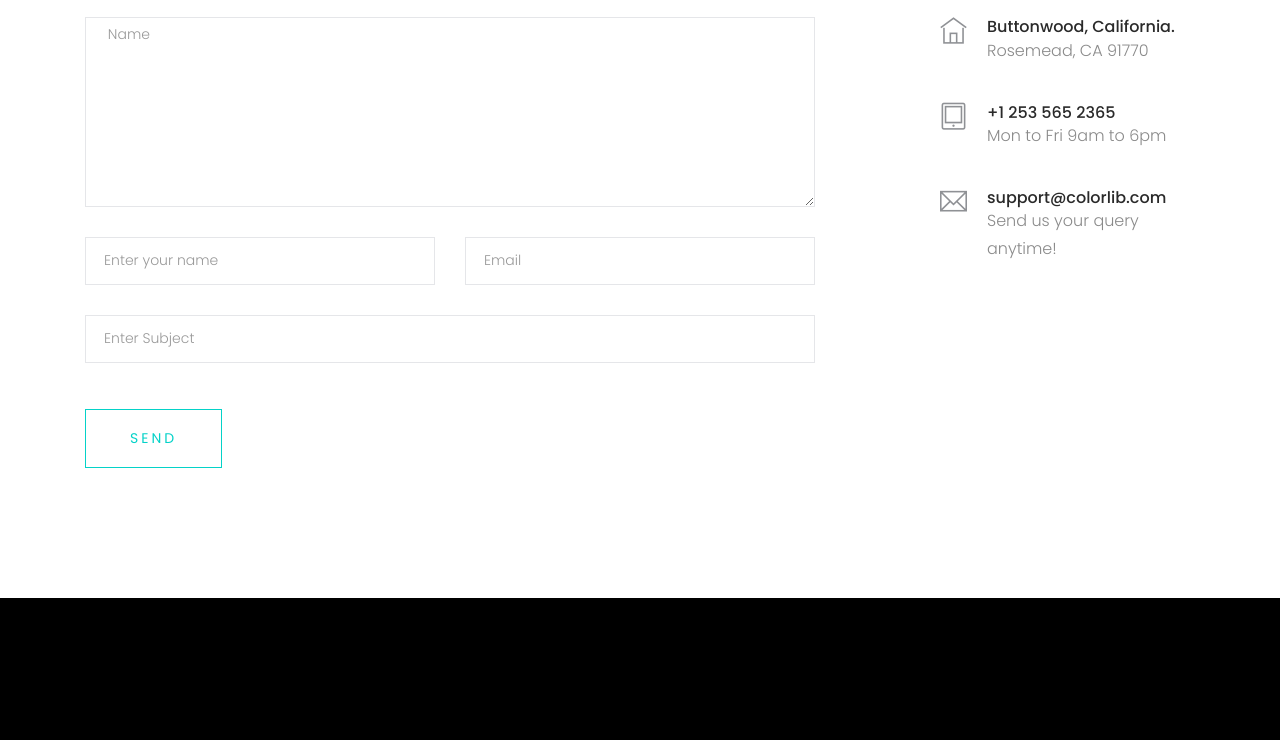
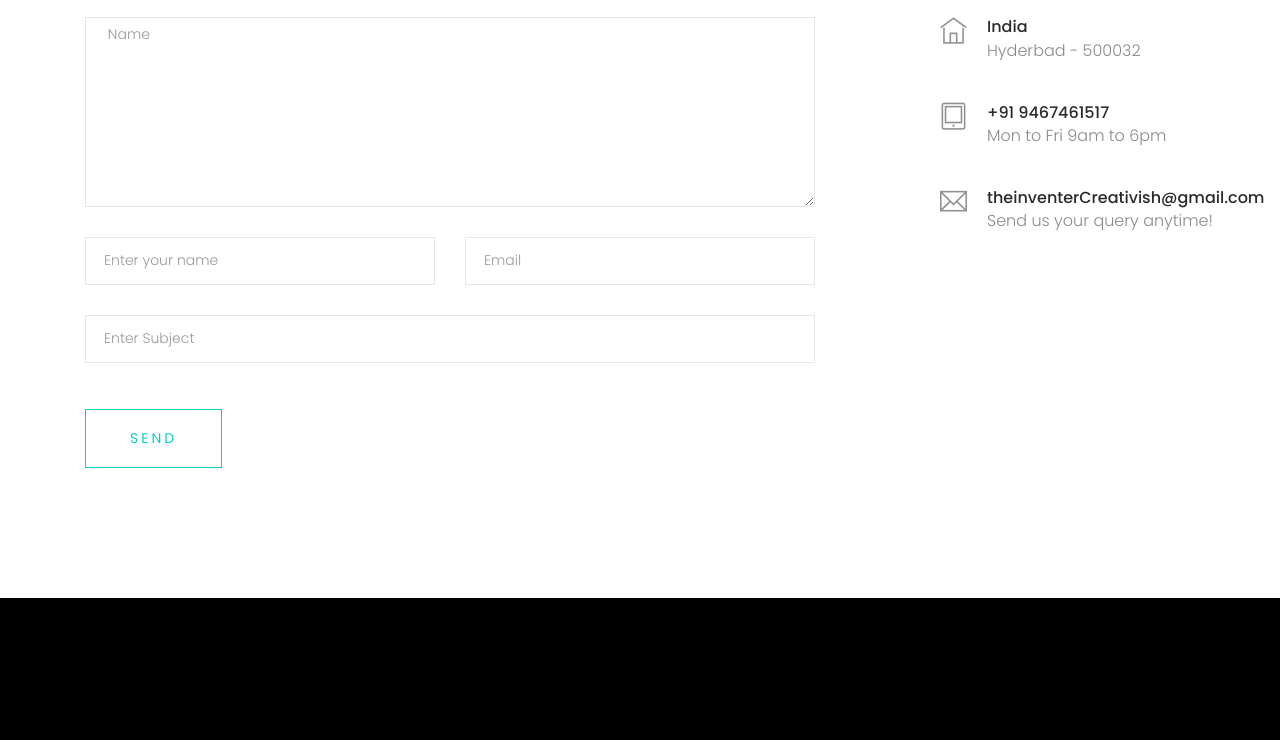
Before and after one commit to ajay109458/creativish, a plain HTML site: page contact.html in a window 1280 px wide. Shown: the part 1247-1987 px from the top of the page. Drawn offline with Linux system fonts and the light colour scheme; some packages are replaced by stand-ins of ours.

Commit message:
changed address

```diff
--- a/contact.html
+++ b/contact.html
@@ -177,21 +177,21 @@
                         <div class="media contact-info">
                             <span class="contact-info__icon"><i class="ti-home"></i></span>
                             <div class="media-body">
-                                <h3>Buttonwood, California.</h3>
-                                <p>Rosemead, CA 91770</p>
+                                <h3>India</h3>
+                                <p> Hyderbad - 500032</p>
                             </div>
                         </div>
                         <div class="media contact-info">
                             <span class="contact-info__icon"><i class="ti-tablet"></i></span>
                             <div class="media-body">
-                                <h3>+1 253 565 2365</h3>
+                                <h3>+91 9467461517</h3>
                                 <p>Mon to Fri 9am to 6pm</p>
                             </div>
                         </div>
                         <div class="media contact-info">
                             <span class="contact-info__icon"><i class="ti-email"></i></span>
                             <div class="media-body">
-                                <h3>support@colorlib.com</h3>
+                                <h3>theinventerCreativish@gmail.com</h3>
                                 <p>Send us your query anytime!</p>
                             </div>
                         </div>
```
